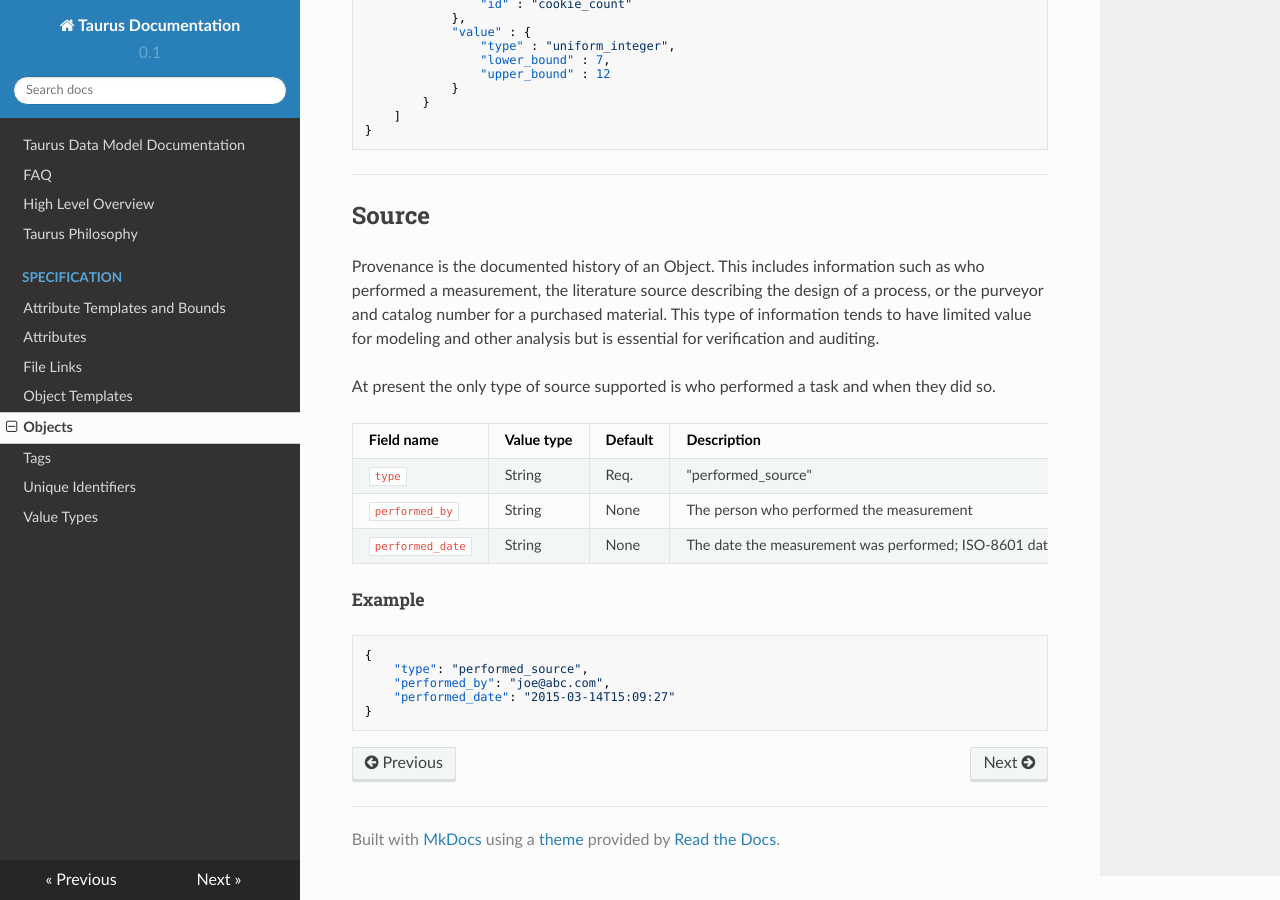
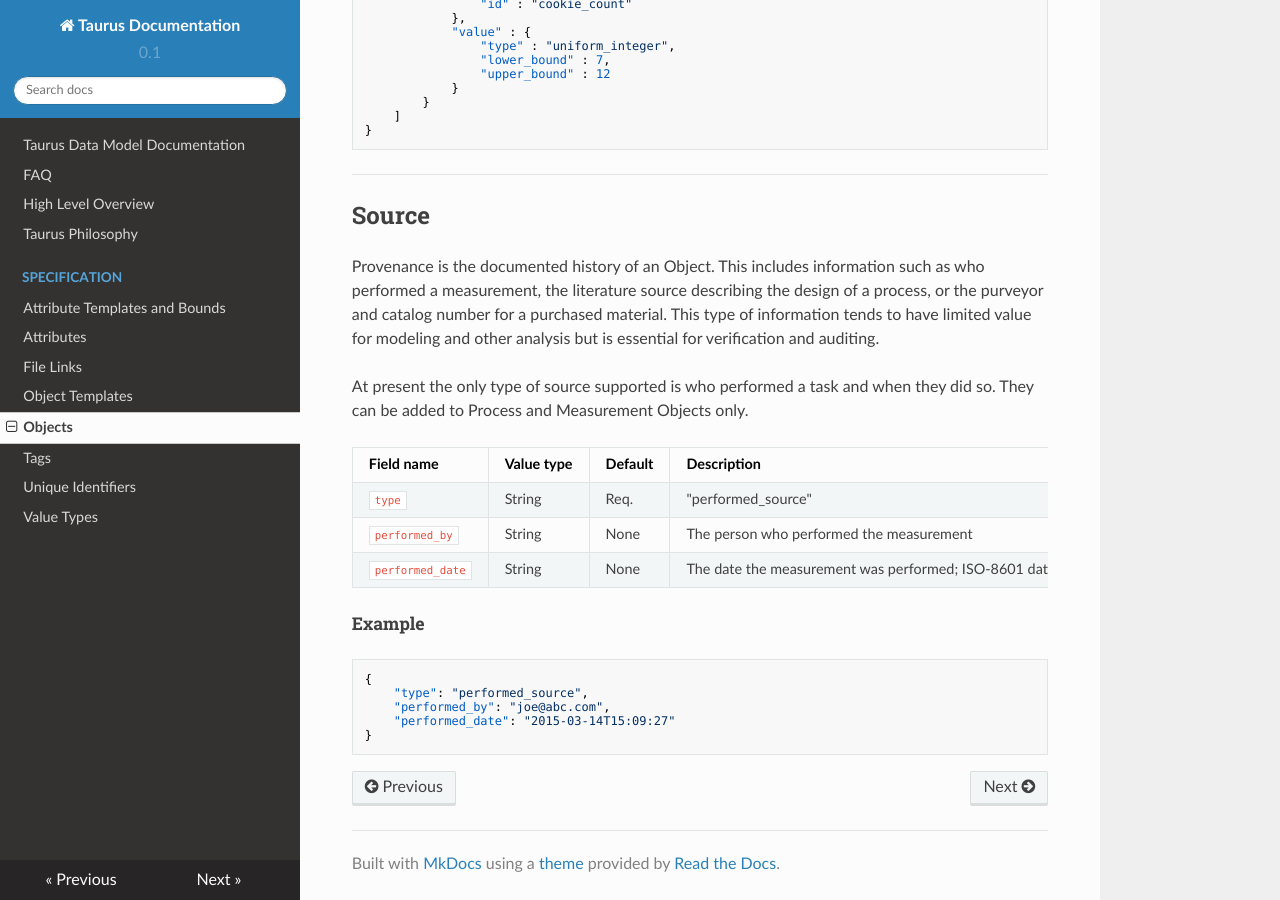
Before and after one commit to CitrineInformatics/gemd-docs, an MkDocs documentation site: the page built from docs/specification/objects.md, in a window 1280 px wide and 900 px high, scrolled down 13372 px. Built offline with MkDocs 1.6.1, drawn with Linux system fonts in a browser that asks for light colours; nearby versions of some CDN libraries.

Commit message:
Added to source text that it can be added only to measurement and process objects
Added to the description of the source field that it can be added only to measurement and process objects

```diff
--- a/docs/specification/objects.md
+++ b/docs/specification/objects.md
@@ -693,7 +693,7 @@
 This includes information such as who performed a measurement, the literature source describing the design of a process, or the purveyor and catalog number for a purchased material.
 This type of information tends to have limited value for modeling and other analysis but is essential for verification and auditing.
 
-At present the only type of source supported is who performed a task and when they did so.
+At present the only type of source supported is who performed a task and when they did so. They can be added to Process and Measurement Objects only.
 
 Field name    | Value type | Default | Description
 --------------|------------|---------|-------------
```
